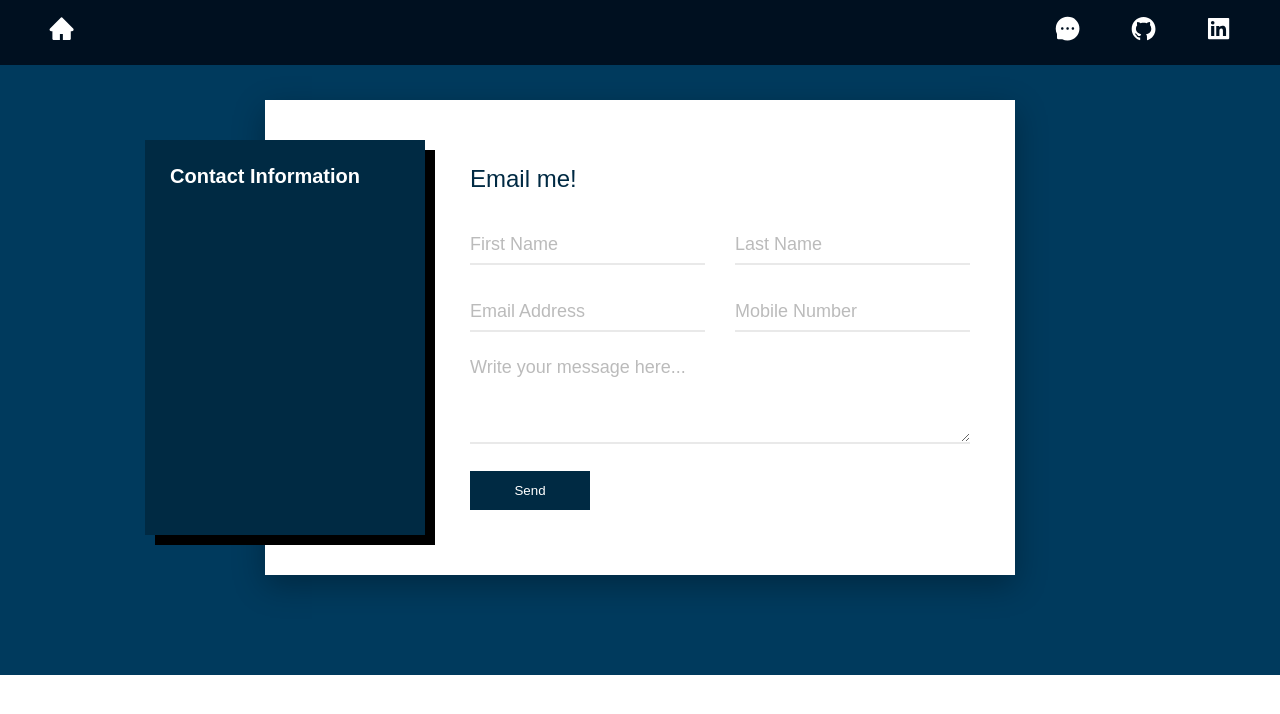
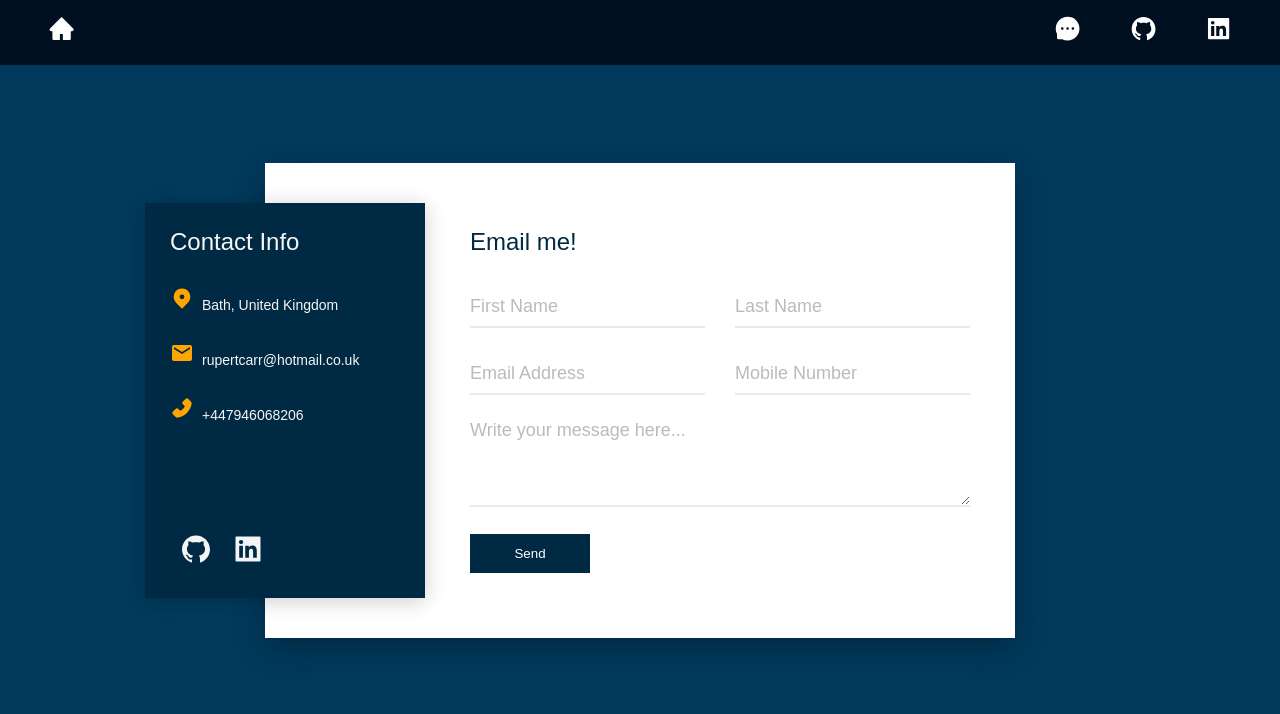
Before and after one commit to rupert648/personal-site, a React (Create React App) app: page /contact in a window 1280 px wide. Shown: the top 714 px of the page. Built offline with nearby package versions, Linux system fonts and the light colour scheme.

Commit message:
started adding JS for shitting email form and fixed css

```diff
--- a/src/pages/Contact.js
+++ b/src/pages/Contact.js
@@ -1,5 +1,10 @@
 import React from 'react'
 import styled from 'styled-components'
+
+// icons
+import { MdEmail } from 'react-icons/md'
+import { HiLocationMarker } from 'react-icons/hi'
+import { AiFillPhone, AiFillGithub, AiFillLinkedin } from 'react-icons/ai'
 
 import "./Contact.scss"
 
@@ -12,7 +17,7 @@ const ContactPage = styled.div`
     align-items: center;
     justify-content: center;
     background: #003a5d;
-    height: 100%;
+    height: 100vh;
 `;
 
 const Area = styled.div`
@@ -55,9 +60,51 @@ function Contact() {
     return (
         <ContactPage>
             <Area>
-                <ContactInfo>
-                    <h1>Contact Information</h1>
-                </ContactInfo>
+                <div class="contact_info">
+                <h3 class="title">
+                    Contact Info
+                </h3>
+
+                <ul class="icons_wrapp">
+                    <li>
+                        <div class="icon">
+                            <HiLocationMarker />
+                        </div>
+                        <div class="text">
+                            Bath, United Kingdom
+                        </div>
+                    </li>
+                    <li>
+                        <div class="icon">
+                            <MdEmail />
+                        </div>
+                        <div class="text">
+                            rupertcarr@hotmail.co.uk
+                        </div>
+                    </li>
+                    <li>
+                        <div class="icon">
+                            <AiFillPhone />
+                        </div>
+                        <div class="text">
+                            +447946068206
+                        </div>
+                    </li>
+                </ul>
+
+                <ul class="soci_wrap">
+                    <li>
+                        <a href="https://github.com/rupert648/" target="_blank" rel="noreferrer">
+                            <AiFillGithub />
+                        </a>
+                    </li>
+                    <li>
+                        <a href="https://www.linkedin.com/in/rupert-carr-4b88241b6/" target="_blank" rel="noreferrer">
+                            <AiFillLinkedin />
+                        </a>
+                    </li>
+                </ul>
+            </div>
                 <FormArea>
                     <Title>Email me!</Title>
                     <div class="form_field">
--- a/src/pages/Contact.scss
+++ b/src/pages/Contact.scss
@@ -1,3 +1,66 @@
+.contact_info {
+    position: relative;
+    width: 230px;
+    flex: 0 0 230px;
+    background: #002a43;
+    color: #f6f6f6;
+    margin-left: calc(-230px / 2 - 30px);
+    padding: 25px;
+    box-shadow: 0 3px 20px rgba(0, 0, 0, 0.2);
+
+    .title {
+      font-size: 24px;
+      margin: 0px;
+      font-weight: 400;
+      margin-bottom: 30px;
+    }
+    .icons_wrapp {
+      margin: 0px;
+      padding: 0px;
+      list-style: none;
+      margin-bottom: 30px;
+      li {
+        display: flex;
+        align-items: baseline;
+        margin-bottom: 25px;
+        .icon {
+            vertical-align: middle;
+            font-size: 24px;
+            width: 32px;
+            color: orange;
+        }
+        .text {
+          vertical-align: middle;
+          line-height: 1.4;
+          font-size: 14px;
+        }
+      }
+    }
+    .soci_wrap {
+      margin: 0px;
+      padding: 0px;
+      list-style: none;
+      display: flex;
+      position: absolute;
+      bottom: 25px;
+      li {
+        margin: 0px 10px;
+        a {
+          color: #f4f4f4;
+          text-decoration: none;
+          transition: all 0.3s ease;
+          font-size: 32px;
+          &:hover {
+            color: orange;
+          }
+          .material-icons-outlined {
+            font-size: 32px;
+          }
+        }
+      }
+    }
+  }
+
 
  .form_field {
       position: relative;
```
